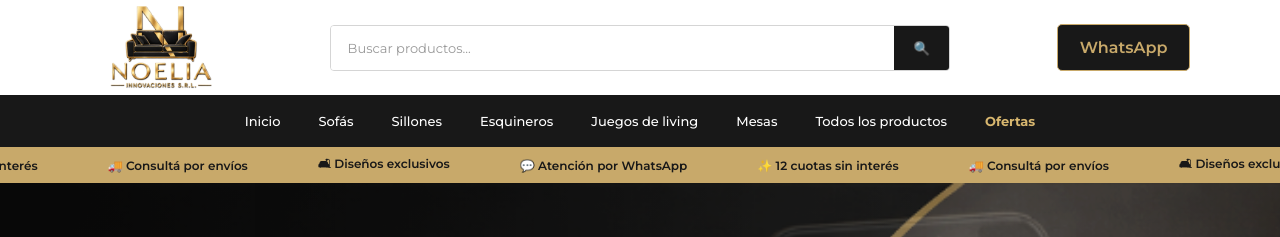
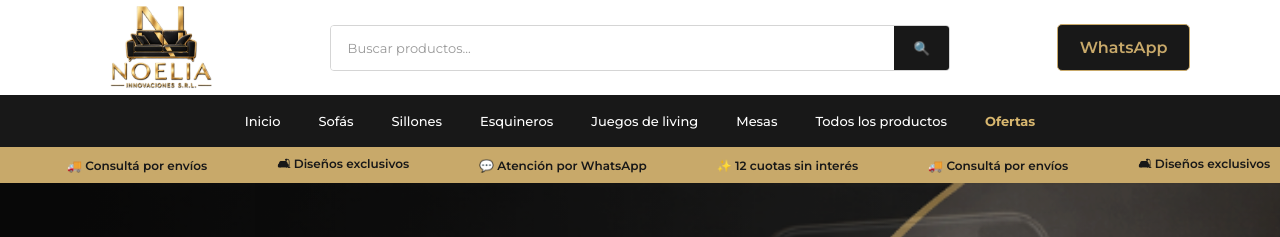
Before and after one commit to EstebanArias-alt/noelia-innovaciones, an Angular app: page / in a window 1280 px wide. Shown: the top 237 px of the page. Built offline with nearby package versions, Linux system fonts and the light colour scheme; no server answers; the database is empty.

Commit message:
Hace continuo el desplazamiento de la franja promocional

```diff
--- a/src/app/components/promo-bar/promo-bar.component.css
+++ b/src/app/components/promo-bar/promo-bar.component.css
@@ -1,47 +1,53 @@
 .promo-bar {
   width: 100%;
-
   overflow: hidden;
-
+  container-type: inline-size;
   background: #c8a96a;
-
   color: #181818;
 }
 
 .promo-track {
-  min-height: 36px;
-
+  display: flex;
   width: max-content;
-
-  display: flex;
-
-  align-items: center;
-
-  gap: 70px;
-
-  padding: 0 30px;
-
-  animation:
-    promoScroll 32s linear infinite;
+  animation: promoScroll 48s linear infinite;
 }
 
-.promo-track span {
+.promo-grupo {
+  display: flex;
+  flex: none;
+  align-items: center;
+  justify-content: space-around;
+  min-width: 100cqw;
+  min-height: 36px;
+  gap: 70px;
+  padding-inline: 35px;
+}
+
+.promo-grupo span {
   font-size: 12px;
-
   font-weight: 600;
-
   white-space: nowrap;
 }
 
+@keyframes promoScroll {
+  to { transform: translateX(-50%); }
+}
 
-@keyframes promoScroll {
-
-  from {
-    transform: translateX(0);
+@media (prefers-reduced-motion: reduce) {
+  .promo-track {
+    width: 100%;
+    animation: none;
   }
 
-  to {
-    transform: translateX(-50%);
+  .promo-grupo {
+    width: 100%;
+    flex-wrap: wrap;
+    gap: 6px 24px;
+    padding: 6px 12px;
   }
 
+  .promo-grupo[aria-hidden="true"],
+  .promo-repetido {
+    display: none;
+  }
 }
--- a/src/app/components/promo-bar/promo-bar.component.html
+++ b/src/app/components/promo-bar/promo-bar.component.html
@@ -1,39 +1,21 @@
+@let mensajes = [
+  '✨ 12 cuotas sin interés',
+  '🚚 Consultá por envíos',
+  '🛋 Diseños exclusivos',
+  '💬 Atención por WhatsApp'
+];
+
 <div class="promo-bar">
-
   <div class="promo-track">
-
-    <span>
-      ✨ 12 cuotas sin interés
-    </span>
-
-    <span>
-      🚚 Consultá por envíos
-    </span>
-
-    <span>
-      🛋 Diseños exclusivos
-    </span>
-
-    <span>
-      💬 Atención por WhatsApp
-    </span>
-
-    <span>
-      ✨ 12 cuotas sin interés
-    </span>
-
-    <span>
-      🚚 Consultá por envíos
-    </span>
-
-    <span>
-      🛋 Diseños exclusivos
-    </span>
-
-    <span>
-      💬 Atención por WhatsApp
-    </span>
-
+    @for (grupo of [0, 1]; track grupo) {
+      <div class="promo-grupo" [attr.aria-hidden]="grupo === 1 ? 'true' : null">
+        @for (mensaje of mensajes; track mensaje) {
+          <span>{{ mensaje }}</span>
+        }
+        @for (mensaje of mensajes; track mensaje) {
+          <span class="promo-repetido" aria-hidden="true">{{ mensaje }}</span>
+        }
+      </div>
+    }
   </div>
-
 </div>
```
